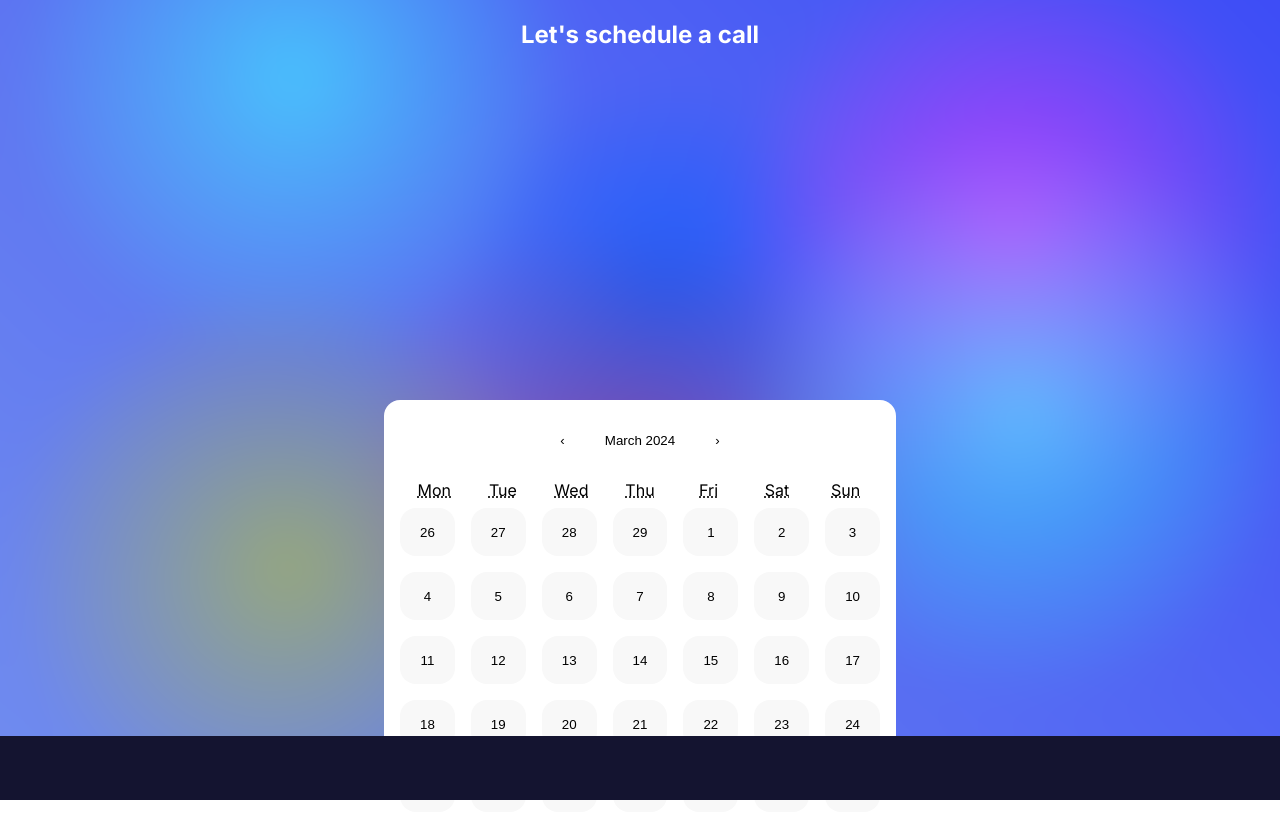
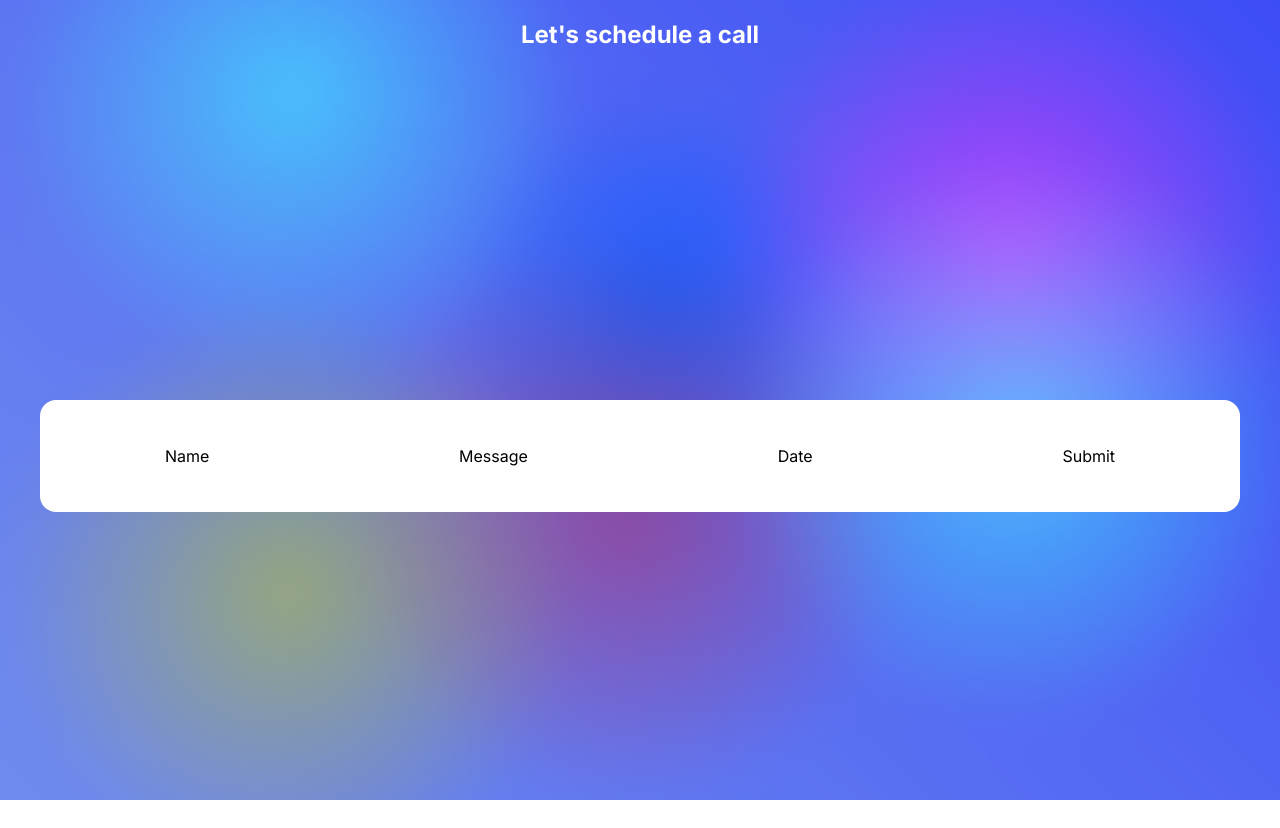
Before and after one commit to soype/bubbles, a Next.js app: page / in a window 1280 px wide. After the commit the page ends 800 px from the top, so only its background shows below. Built offline with nearby package versions, Linux system fonts and the light colour scheme.

Commit message:
Add menu

```diff
--- a/src/app/components/DatePicker/date.module.scss
+++ b/src/app/components/DatePicker/date.module.scss
@@ -6,8 +6,12 @@
 
 }
 
-.react-calendar{
-    &__navigation{
-        display: flex;
-    }
+.container{
+    transition: all .5s;
+    max-height: 0;
+    overflow: hidden;
 }
+
+.display{
+    max-height: 300rem;
+}
--- a/src/app/components/DatePicker/index.js
+++ b/src/app/components/DatePicker/index.js
@@ -1,14 +1,15 @@
 'use client'
 
-import React from 'react';
+import React, { useState } from 'react';
 
 import Calendar from 'react-calendar';
 
 import styles from './date.module.scss'
 
-const DatePicker = ( toggled ) => {
+const DatePicker = ( {toggleOff} ) => {
+
   return (
-    <div className={styles.container}>
+    <div className={`${styles.container} ${toggleOff ? styles.display : ''}`}>
       <Calendar className={styles.calendar} />
     </div>
   )
--- /dev/null
+++ b/src/app/components/Menu/index.js
@@ -0,0 +1,22 @@
+import React from 'react';
+
+import DatePicker from '../DatePicker';
+
+import styles from './menu.module.scss';
+
+const Menu = ({ toggleOff }) => {
+  return (
+    <div className={styles.menu}>
+        <div className={styles["menu__container"]}>
+            <div className={styles['menu__container--item']}>Name</div>
+            <div className={styles['menu__container--item']}>Message</div>
+            <div className={styles['menu__container--item']}>Date</div>
+            <div className={styles['menu__container--item']}>Submit</div>
+        </div>
+
+        <DatePicker toggleOff={toggleOff} />
+    </div>
+  )
+}
+
+export default Menu;
--- /dev/null
+++ b/src/app/components/Menu/menu.module.scss
@@ -0,0 +1,18 @@
+@import "../../styles/variables.scss";
+
+.menu {
+  max-width: $max-width;
+  height: 7rem;
+  width: 100%;
+  margin: auto;
+
+  &__container{
+    display: flex;
+    align-self: center;
+    justify-content: space-around;
+    align-items: center;
+    height: 100%;
+    border-radius: 1rem;
+    background-color: white;
+  }
+}
--- a/src/app/components/bubbles/bubbles.module.scss
+++ b/src/app/components/bubbles/bubbles.module.scss
@@ -1,13 +1,8 @@
+@import '../../styles/variables.scss';
+
 @mixin blend-hard {
   mix-blend-mode: hard-light;
 }
-
-
-$blue: rgb(18, 113, 255);
-$purple-lt: rgb(221, 74, 255);
-$blue-lt: rgb(100, 220, 255);
-$red: rgb(200, 50, 50);
-$yellow: rgb(180, 180, 50);
 
 $bubble-size: 80%;
 
--- a/src/app/components/bubbles/index.js
+++ b/src/app/components/bubbles/index.js
@@ -3,7 +3,7 @@
 import React, { useState, useEffect } from "react";
 import styles from "./bubbles.module.scss";
 
-const Bubbles = ({ calendarOff }) => {
+const Bubbles = ({ toggleOff }) => {
   const [currentPosition, setCurrentPosition] = useState({ x: 0, y: 0 });
 
   useEffect(() => {
@@ -23,7 +23,7 @@ const Bubbles = ({ calendarOff }) => {
   }, []);
 
   const calendarOffHandler = () => {
-    calendarOff(false);
+    toggleOff(false);
   }
 
   return (
--- a/src/app/page.js
+++ b/src/app/page.js
@@ -1,29 +1,27 @@
-'use client'
+"use client";
 
-import React, { useState } from 'react';
+import React, { useState } from "react";
 
 import styles from "./page.module.scss";
 
 import Bubbles from "./components/bubbles";
-import DatePicker from "./components/DatePicker";
+import Menu from "./components/Menu";
 
 export default function Home() {
+  const [toggleOff, setToggleOff] = useState(false);
 
-  const [calendarOn, setCalendarOn] = useState(false);
-
-  const calendarOffHandler = () => {
-    setCalendarOn(false);
-    console.log(calendarOn)
-  }
+  const toggleOffHandler = () => {
+    setToggleOff(false);
+    console.log(toggleOff)
+  };
 
   return (
     <main className={styles.main}>
-      <Bubbles calendarOff={calendarOffHandler}></Bubbles>
-      <div className={styles['content']}>
-        <DatePicker toggled={calendarOn} />
+      <Bubbles toggleOff={toggleOffHandler}></Bubbles>
+      <div className={styles["content"]}>
+        <Menu toggled={toggleOff} />
       </div>
-      <div className={styles['color-selector']}>
-      </div>
+      {/* <div className={styles["color-selector"]}></div> */}
     </main>
   );
 }
--- a/src/app/page.module.scss
+++ b/src/app/page.module.scss
@@ -2,13 +2,16 @@
   display: flex;
   flex-direction: column;
   align-items: center;
-  height: 100vh - 5vh;
+  height: 100vh;
+  width: 100%;
 }
 
 .content{
   position: absolute;
   top: 50%;
   margin: auto;
+  transform-origin: center center;
+  width: 100%;
 }
 
 .color-selector{
--- /dev/null
+++ b/src/app/styles/variables.scss
@@ -0,0 +1,8 @@
+$max-width: 1200px;
+
+
+$blue: rgb(18, 113, 255);
+$purple-lt: rgb(221, 74, 255);
+$blue-lt: rgb(100, 220, 255);
+$red: rgb(200, 50, 50);
+$yellow: rgb(180, 180, 50);
```
